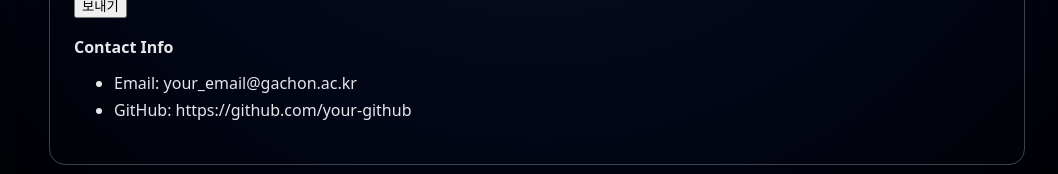
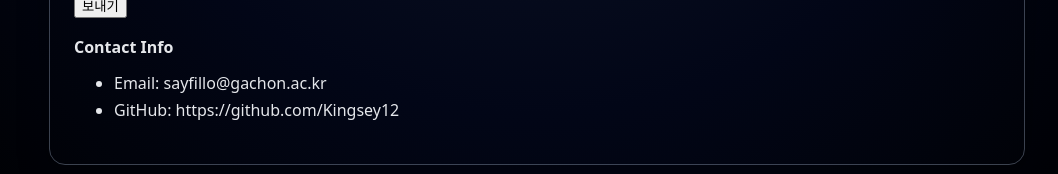
Before and after one commit to Kingsey12/webprportfolio, a React (Create React App) app in the folder my-portfolio/: page /contact in a window 1280 px wide. Shown: the part 346-520 px from the top of the page, without its empty margins (103-1161 px from the left). Built offline with nearby package versions, Linux system fonts and the light colour scheme.

Commit message:
Update contact information in Contact.js

```diff
--- a/my-portfolio/src/pages/Contact.js
+++ b/my-portfolio/src/pages/Contact.js
@@ -80,8 +80,8 @@ function Contact() {
       <div className="card-text" style={{ marginTop: 16 }}>
         <strong>Contact Info</strong>
         <ul className="about-list" style={{ marginTop: 8 }}>
-          <li>Email: your_email@gachon.ac.kr</li>
-          <li>GitHub: https://github.com/your-github</li>
+          <li>Email: sayfillo@gachon.ac.kr</li>
+          <li>GitHub: https://github.com/Kingsey12</li>
         </ul>
       </div>
     </section>
```
